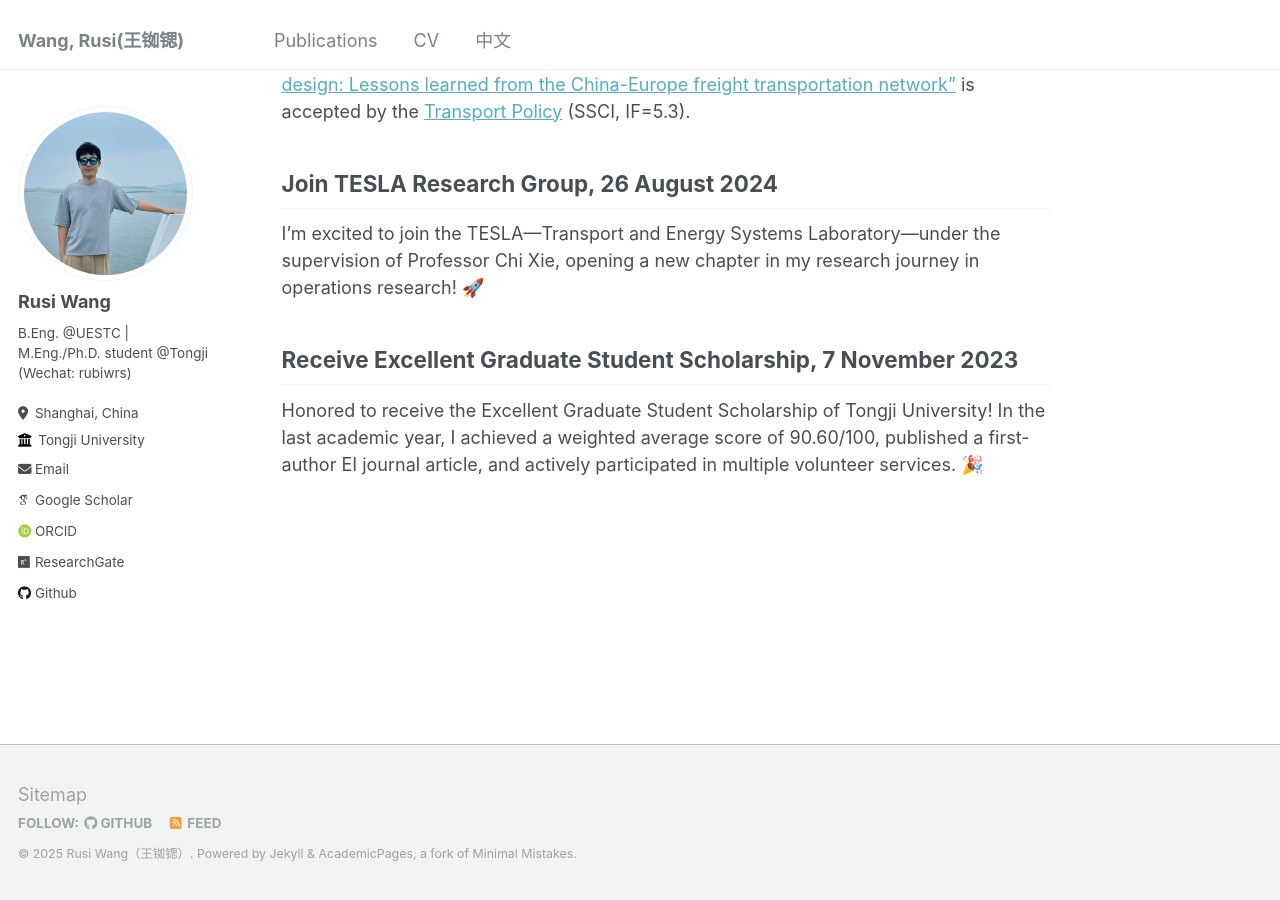
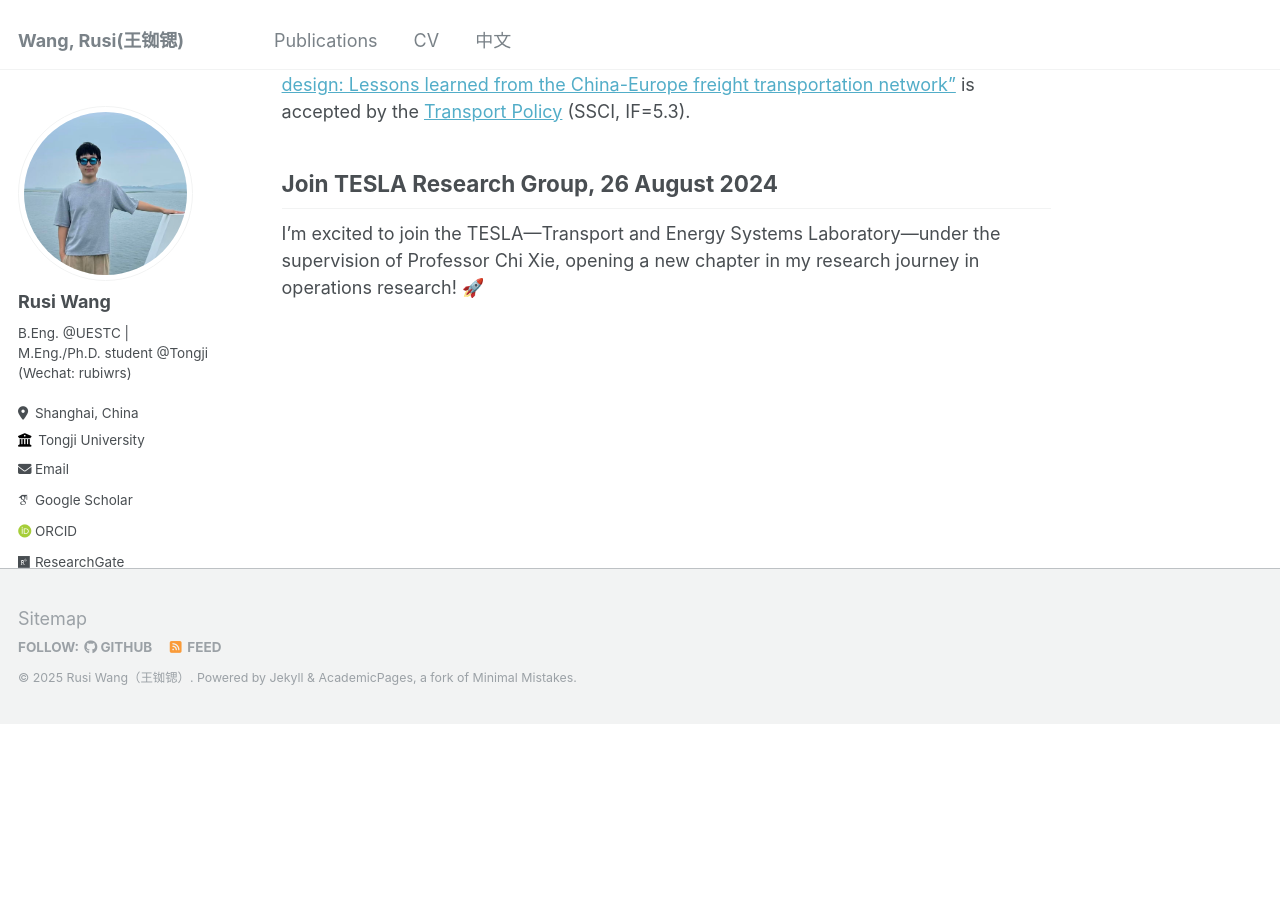
Before and after one commit to RusiWang99/RusiWang99.github.io, a Jekyll site: the page built from _pages/about.md, in a window 1280 px wide and 900 px high, scrolled down 601 px. Built offline with Jekyll 4.4.1, drawn with Linux system fonts in a browser that asks for light colours; some web fonts are replaced; after the commit the page ends 1324 px from its top, so only the background shows below that.

Commit message:
Update about.md

```diff
--- a/_pages/about.md
+++ b/_pages/about.md
@@ -21,8 +21,3 @@ Our paper ["Incorporating revenue loss and congestion cost into rail freight sub
 
 ## Join TESLA Research Group, 26 August 2024
 I'm excited to join the TESLA—Transport and Energy Systems Laboratory—under the supervision of Professor Chi Xie, opening a new chapter in my research journey in operations research! 🚀
-
-
-## Receive Excellent Graduate Student Scholarship, 7 November 2023
-
-Honored to receive the Excellent Graduate Student Scholarship of Tongji University! In the last academic year, I achieved a weighted average score of 90.60/100, published a first-author EI journal article, and actively participated in multiple volunteer services. 🎉
```
